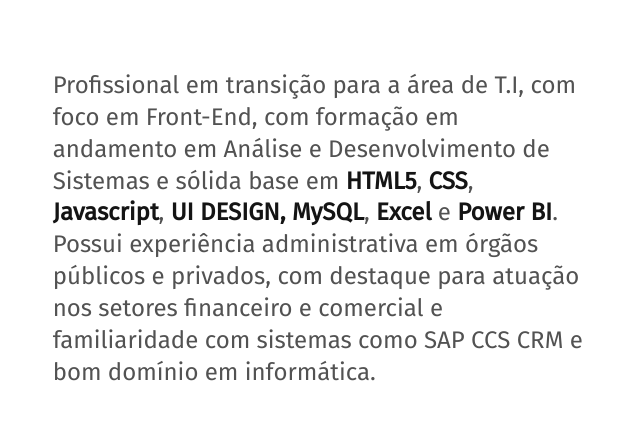
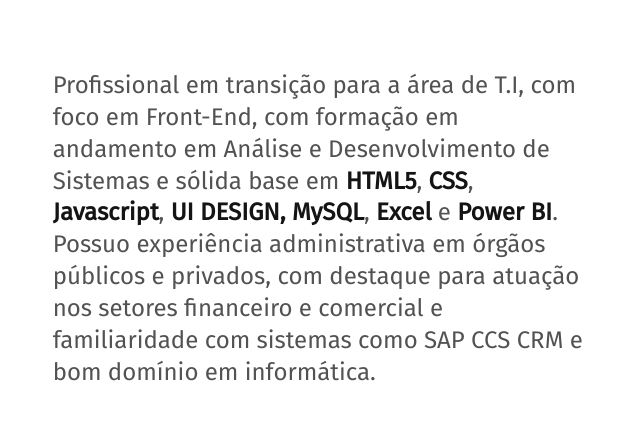
Before and after one commit to lucasrs23/lucasrs23.github.io, a plain HTML site: page index.html in a window 1280 px wide. Shown: the part 791-1230 px from the top of the page, 454-1094 px from the left. Drawn offline with Linux system fonts and the light colour scheme.

Commit message:
experiencia

```diff
--- a/index.html
+++ b/index.html
@@ -35,7 +35,7 @@
     <h2 class="subtitulo">EXPERIÊNCIA</h2>
     <div class="">
       <P class="experiencia-texto">Profissional em transição para a área de T.I, com foco em Front-End, com formação em andamento em Análise e Desenvolvimento de Sistemas e sólida base em <strong>HTML5</strong>, <strong>CSS</strong>, <strong>Javascript</strong>, <strong>UI DESIGN,
-        </strong> <strong>MySQL</strong>, <strong>Excel</strong> e <strong>Power BI</strong>. Possui experiência administrativa em órgãos públicos e privados, com destaque para atuação nos setores financeiro e comercial e familiaridade com sistemas como SAP CCS CRM e bom domínio em informática.</P>
+        </strong> <strong>MySQL</strong>, <strong>Excel</strong> e <strong>Power BI</strong>. Possuo experiência administrativa em órgãos públicos e privados, com destaque para atuação nos setores financeiro e comercial e familiaridade com sistemas como SAP CCS CRM e bom domínio em informática.</P>
       <div class="empresa">
         <span class="empresa-ano">2022 - Atualmente</span>
         <h3 class="empresa-titulo">Ministério Público de Pernambuco</h3>
```
